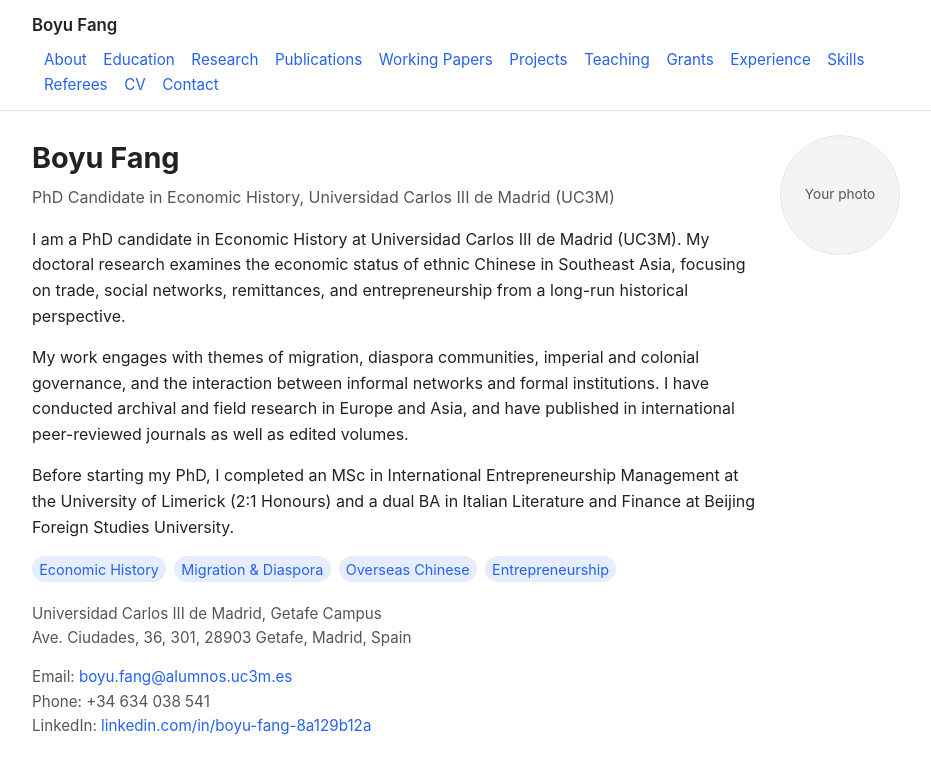
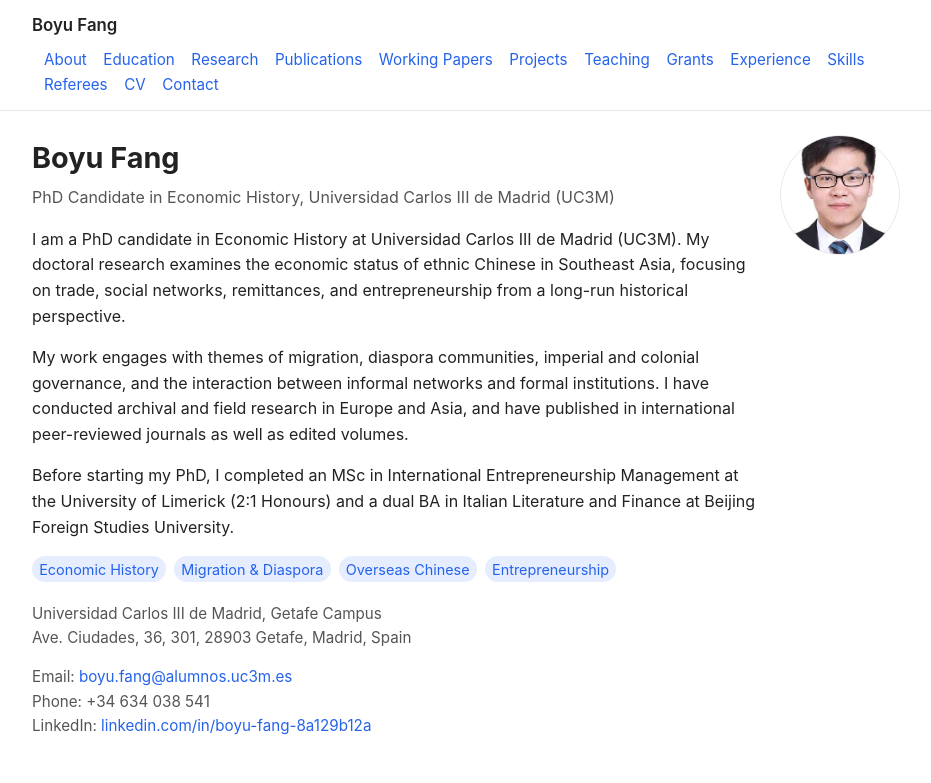
Before and after one commit to fangboyu242/fangboyu242.github.io, a plain HTML site: page index.html in a window 1280 px wide. Shown: the top 783 px of the page, without its empty margins (174-1105 px from the left). Drawn offline with Linux system fonts and the light colour scheme.

Commit message:
Update index.html

```diff
--- a/index.html
+++ b/index.html
@@ -236,12 +236,9 @@
 				</a>
 			</p>
 		</div>
-		<div class="hero-photo">
-	Your photo
-	<!-- 建议以后换成头像图：
+<div class="hero-photo">
 	<img src="assets/Weixin Image_20240219014452.jpg" alt="Boyu Fang"
-	     style="width:100%;height:100%;border-radius:999px;">
-	-->
+	     style="width:100%;height:100%;border-radius:999px;object-fit:cover;">
 </div>
 	</section>
 
```
